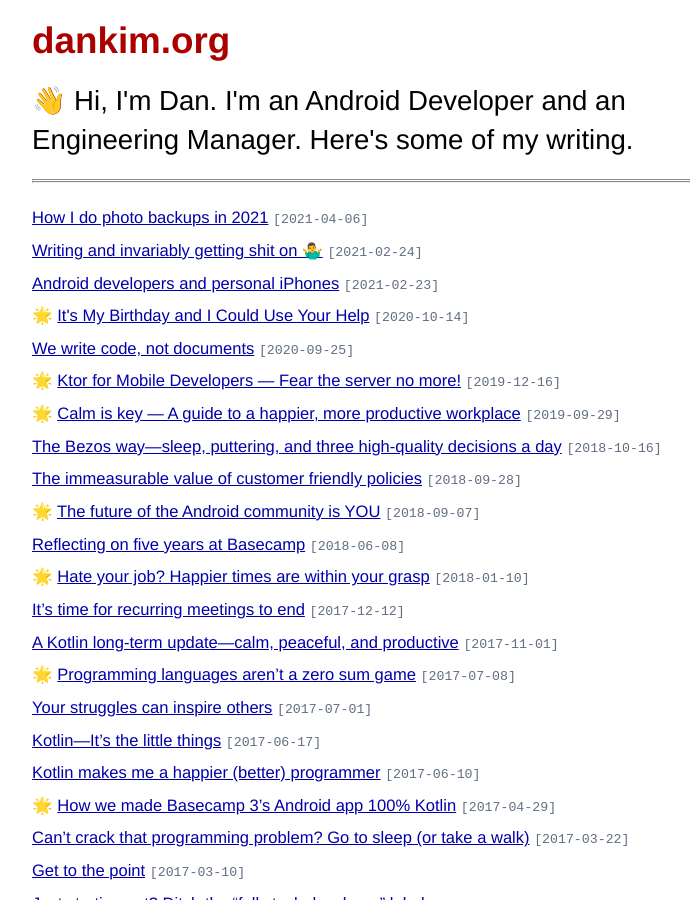
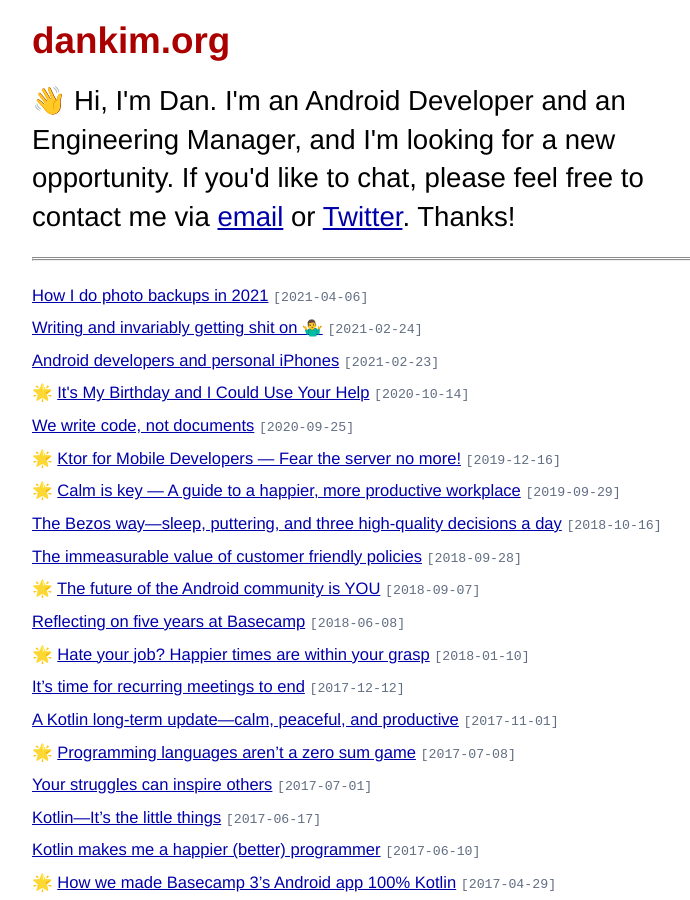
Before and after one commit to lateplate/lateplate.github.io, a Jekyll site: the page built from index.html, in a window 1280 px wide and 900 px high. Shown: the whole window, without its empty margins (273-963 px from the left). Built offline with Jekyll 4.4.1, drawn with Linux system fonts in a browser that asks for light colours.

Commit message:
Tweak header

```diff
--- a/index.html
+++ b/index.html
@@ -2,7 +2,9 @@
 layout: default
 title: dankim.org
 ---
-<p class="big">👋 Hi, I'm Dan. I'm an Android Developer and an Engineering Manager. Here's some of my writing.
+<p class="big">👋 Hi, I'm Dan. I'm an Android Developer and an Engineering Manager,
+  and I'm looking for a new opportunity. If you'd like to chat, please feel free to contact me
+  via <a href="mailto:hello@dankim.org">email</a> or <a href="https://twitter.com/dankim">Twitter</a>. Thanks!
 </p>
 <hr class="fancy"/>
 <div id="home">
```
